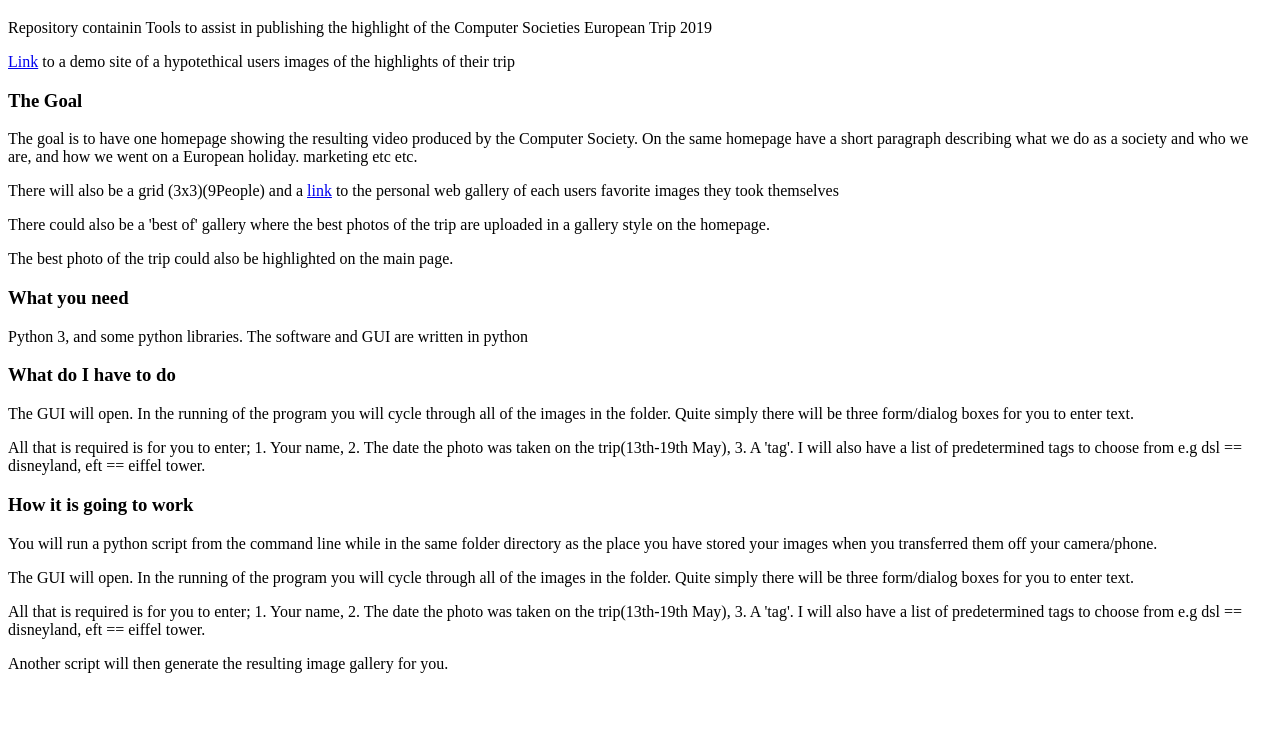
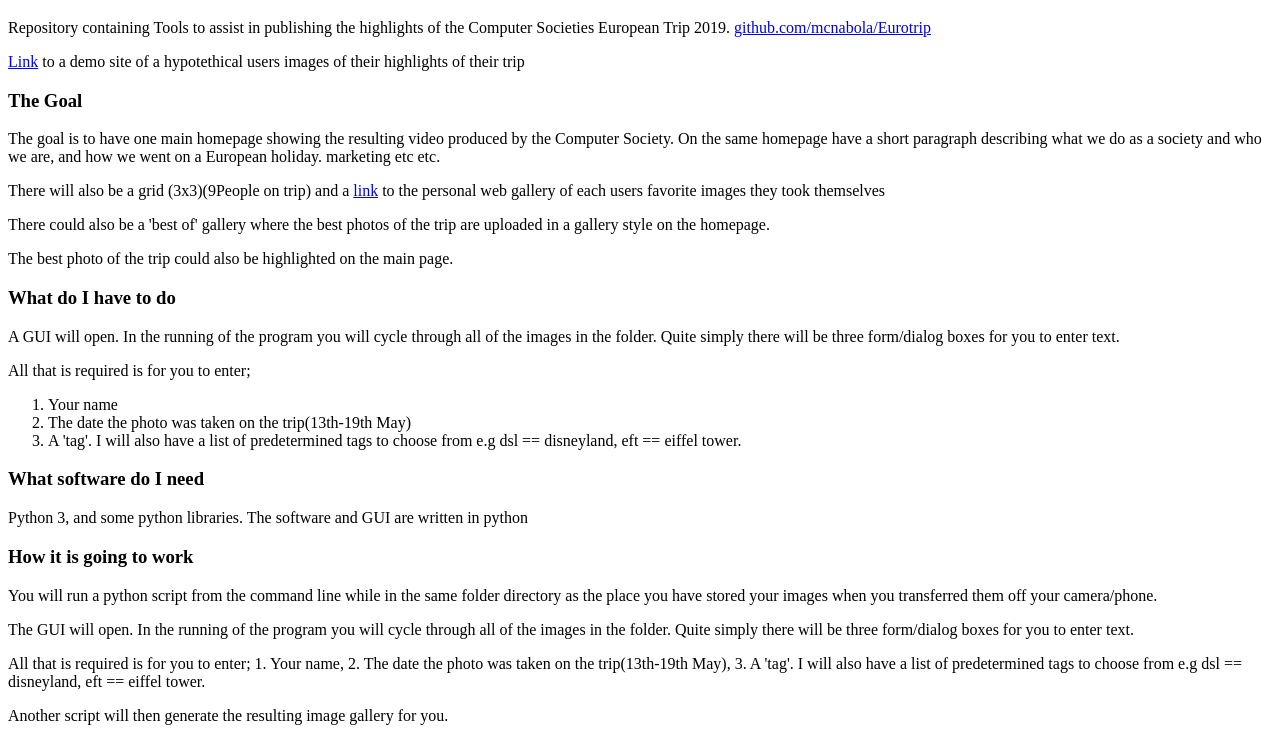
Before and after one commit to mcnabola/Eurotrip, a plain HTML site: page index.html in a window 1280 px wide. Shown: the part 61-802 px from the top of the page. Drawn offline with Linux system fonts and the light colour scheme.

Commit message:
Update index.html

```diff
--- a/index.html
+++ b/index.html
@@ -3,32 +3,38 @@
 
 <body>
 <h1>Eurotrip</h1>
-<p>Repository containin Tools to assist in publishing the highlight of the Computer Societies European Trip 2019</p>
+<p>Repository containing Tools to assist in publishing the highlights of the Computer Societies European Trip 2019. <a href="www.github.com/mcnabola/Eurotrip"> github.com/mcnabola/Eurotrip </a> </p>
 
-<p><a href="/Eurotrip/web/homepagesEQUALISED.html">Link</a> to a demo site of a hypotethical users images of the highlights of their trip</p>
+<p><a href="/Eurotrip/web/homepagesEQUALISED.html">Link</a> to a demo site of a hypotethical users images of their highlights of their trip</p>
 
 <h3>The Goal</h3>
-<p>The goal is to have one homepage showing the resulting video produced by the Computer Society. On the same homepage have a short paragraph describing
+<p>The goal is to have one main homepage showing the resulting video produced by the Computer Society. On the same homepage have a short paragraph describing
   what we do as a society and who we are, and how we went on a European holiday. marketing etc etc.</p>
 
-  </p>There will also be a grid (3x3)(9People) and a <a href="/Eurotrip/web/homepagesEQUALISED.html">link</a> to the personal web gallery of each users favorite images they took themselves</p>
+</p>There will also be a grid (3x3)(9People on trip) and a <a href="/Eurotrip/web/homepagesEQUALISED.html">link</a> to the personal web gallery of each users favorite images they took themselves</p>
 
 <p>There could also be a 'best of' gallery where the best photos of the trip are uploaded in a gallery style on the homepage.</p>
 <p>The best photo of the trip could also be highlighted on the main page.
 
-<h3>What you need</h3>
-<p>Python 3, and some python libraries. The software and GUI are written in python</p>
 
 <h3>What do I have to do</h3>
-<p>The GUI will open. In the running of the program you will cycle through all of the images in the folder. Quite simply there will be three form/dialog boxes for you to enter text.</p>
-<p>All  that is required is for you to enter; 1. Your name, 2. The date the photo was taken on the trip(13th-19th May), 3. A 'tag'. I will also have a list of predetermined tags to choose from e.g dsl == disneyland, eft == eiffel tower. </p>
+<p>A GUI will open. In the running of the program you will cycle through all of the images in the folder. Quite simply there will be three form/dialog boxes for you to enter text.</p>
+<p>All  that is required is for you to enter;
+<ol>
+   <li>Your name</li>
+   <li>The date the photo was taken on the trip(13th-19th May)</li>
+   <li>A 'tag'. I will also have a list of predetermined tags to choose from e.g dsl == disneyland, eft == eiffel tower.</li>
+ </ol>
+</p>
+
+<h3>What software do I need</h3>
+<p>Python 3, and some python libraries. The software and GUI are written in python</p>
 
 <h3>How it is going to work</h3>
 <p>You will run a python script from the command line while in the same folder directory as the place you have stored your images when you transferred them off your camera/phone.</p>
 <p>The GUI will open. In the running of the program you will cycle through all of the images in the folder. Quite simply there will be three form/dialog boxes for you to enter text.</p>
 <p>All  that is required is for you to enter; 1. Your name, 2. The date the photo was taken on the trip(13th-19th May), 3. A 'tag'. I will also have a list of predetermined tags to choose from e.g dsl == disneyland, eft == eiffel tower. </p>
-
-<p>Another script will then generate the resulting image gallery for you.
+<p>Another script will then generate the resulting image gallery for you.</p>
 
 
 
```
